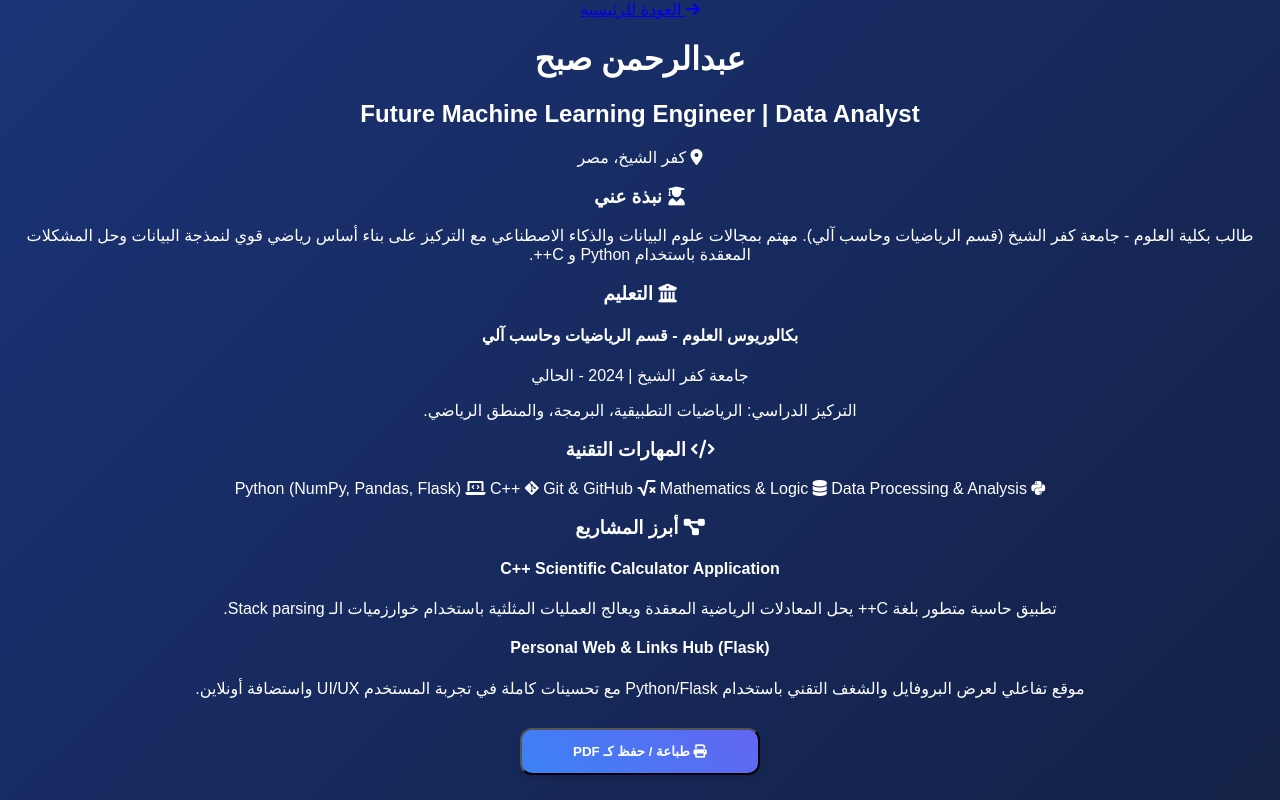
After one commit to abdelrhmansobh111-cmyk/my_links_site, a Flask app: page /cv in a window 1280 px wide. The commit adds this page. Run offline with Flask 3, Linux system fonts and the light colour scheme.

Commit message:
update cv section

```diff
--- a/APP.py
+++ b/APP.py
@@ -2,15 +2,21 @@ from flask import Flask, render_template
 
 app = Flask(__name__)
 
-@app.route("/")
+@app.route('/')
 def home():
     links = [
         {"name": "Facebook", "url": "https://www.facebook.com/abdelrhman.sobh.2025"},
         {"name": "Instagram", "url": "https://www.instagram.com/abdelr7man_sobh/?hl=ar"},
         {"name": "Tiktok", "url": "https://www.tiktok.com/@abdelr7man_sobh"},
-        {"name": "WhatsApp", "url": "https://wa.me/201015816031"}, # ضفنا الفاصلة هنا
-        {"name": "github", "url": "https://github.com/abdelrhmansobh111-cmyk"}
+        {"name": "WhatsApp", "url": "https://wa.me/201015816031"},
+        {"name": "GitHub", "url": "https://github.com/abdelrhmansobh111-cmyk"}
     ]
     return render_template("index.html", links=links)
-if __name__ == "__main__":
+
+# المسار الجديد لصفحة الـ CV
+@app.route('/cv')
+def cv():
+    return render_template("cv.html")
+
+if __name__ == '__main__':
     app.run(debug=True)
--- a/static/style.css
+++ b/static/style.css
@@ -107,6 +107,11 @@ audio {
     animation: fadeInUp 1.6s ease-out;
 }
 
+/* تنسيق خاص لزر الـ CV */
+.cv-link-btn {
+    background: linear-gradient(45deg, #10b981, #059669) !important;
+}
+
 .btn:hover {
     transform: scale(1.08) translateY(-5px); /* رفع الزرار أكتر شوية */
     box-shadow: 0 15px 25px rgba(99, 102, 241, 0.6); /* ضل ناعم وأقوى */
--- /dev/null
+++ b/templates/cv.html
@@ -0,0 +1,79 @@
+<!DOCTYPE html>
+<html lang="ar" dir="rtl">
+<head>
+    <meta charset="UTF-8">
+    <title>Abdelrhman Sobh | Resume</title>
+    <meta name="viewport" content="width=device-width, initial-scale=1.0">
+
+    <!-- مكتبة الأيقونات Font Awesome -->
+    <link rel="stylesheet" href="https://cdnjs.cloudflare.com/ajax/libs/font-awesome/6.0.0/css/all.min.css">
+
+    <!-- ملف الـ CSS -->
+    <link rel="stylesheet" href="{{ url_for('static', filename='style.css') }}">
+</head>
+<body>
+
+    <div class="cv-container">
+        <!-- زر العودة للصفحة الرئيسية -->
+        <a href="{{ url_for('home') }}" class="back-btn"><i class="fas fa-arrow-right"></i> العودة للرئيسية</a>
+
+        <!-- الهيدر الرئيسي -->
+        <header class="cv-header">
+            <h1>عبدالرحمن صبح</h1>
+            <h2>Future Machine Learning Engineer | Data Analyst</h2>
+            <p class="cv-location"><i class="fas fa-map-marker-alt"></i> كفر الشيخ، مصر</p>
+        </header>
+
+        <!-- نبذة شخصية -->
+        <section class="cv-section">
+            <h3><i class="fas fa-user-graduate"></i> نبذة عني</h3>
+            <p>
+                طالب بكلية العلوم - جامعة كفر الشيخ (قسم الرياضيات وحاسب آلي). مهتم بمجالات علوم البيانات والذكاء الاصطناعي مع التركيز على بناء أساس رياضي قوي لنمذجة البيانات وحل المشكلات المعقدة باستخدام Python و C++.
+            </p>
+        </section>
+
+        <!-- التعليم -->
+        <section class="cv-section">
+            <h3><i class="fas fa-university"></i> التعليم</h3>
+            <div class="cv-item">
+                <h4>بكالوريوس العلوم - قسم الرياضيات وحاسب آلي</h4>
+                <p class="cv-sub">جامعة كفر الشيخ | 2024 - الحالي</p>
+                <p>التركيز الدراسي: الرياضيات التطبيقية، البرمجة، والمنطق الرياضي.</p>
+            </div>
+        </section>
+
+        <!-- المهارات التقنية -->
+        <section class="cv-section">
+            <h3><i class="fas fa-code"></i> المهارات التقنية</h3>
+            <div class="skills-grid">
+                <span class="skill-tag"><i class="fab fa-python"></i> Python (NumPy, Pandas, Flask)</span>
+                <span class="skill-tag"><i class="fas fa-laptop-code"></i> C++</span>
+                <span class="skill-tag"><i class="fab fa-git-alt"></i> Git & GitHub</span>
+                <span class="skill-tag"><i class="fas fa-square-root-variable"></i> Mathematics & Logic</span>
+                <span class="skill-tag"><i class="fas fa-database"></i> Data Processing & Analysis</span>
+            </div>
+        </section>
+
+        <!-- أهم المشاريع -->
+        <section class="cv-section">
+            <h3><i class="fas fa-project-diagram"></i> أبرز المشاريع</h3>
+
+            <div class="cv-item">
+                <h4>C++ Scientific Calculator Application</h4>
+                <p>تطبيق حاسبة متطور بلغة C++ يحل المعادلات الرياضية المعقدة ويعالج العمليات المثلثية باستخدام خوارزميات الـ Stack parsing.</p>
+            </div>
+
+            <div class="cv-item">
+                <h4>Personal Web & Links Hub (Flask)</h4>
+                <p>موقع تفاعلي لعرض البروفايل والشغف التقني باستخدام Python/Flask مع تحسينات كاملة في تجربة المستخدم UI/UX واستضافة أونلاين.</p>
+            </div>
+        </section>
+
+        <!-- زر الطباعة -->
+        <div style="text-align: center; margin-top: 30px;">
+            <button onclick="window.print()" class="btn print-btn"><i class="fas fa-print"></i> طباعة / حفظ كـ PDF</button>
+        </div>
+    </div>
+
+</body>
+</html>
--- a/templates/index.html
+++ b/templates/index.html
@@ -32,6 +32,11 @@
             <source src="{{ url_for('static', filename='Albumaty.Com_abaz___gwn_syna_.mp3') }}" type="audio/mpeg">
             متصفحك لا يدعم تشغيل الصوت.
         </audio>
+
+        <!-- زر الانتقال إلى صفحة السيرة الذاتية (CV) -->
+        <a href="{{ url_for('cv') }}" class="btn cv-link-btn" style="background: linear-gradient(45deg, #10b981, #059669);">
+            <i class="fas fa-file-alt"></i> السيرة الذاتية (Interactive CV)
+        </a>
 
         <!-- عرض اللينكات بشكل ديناميكي -->
         {% for link in links %}
```
